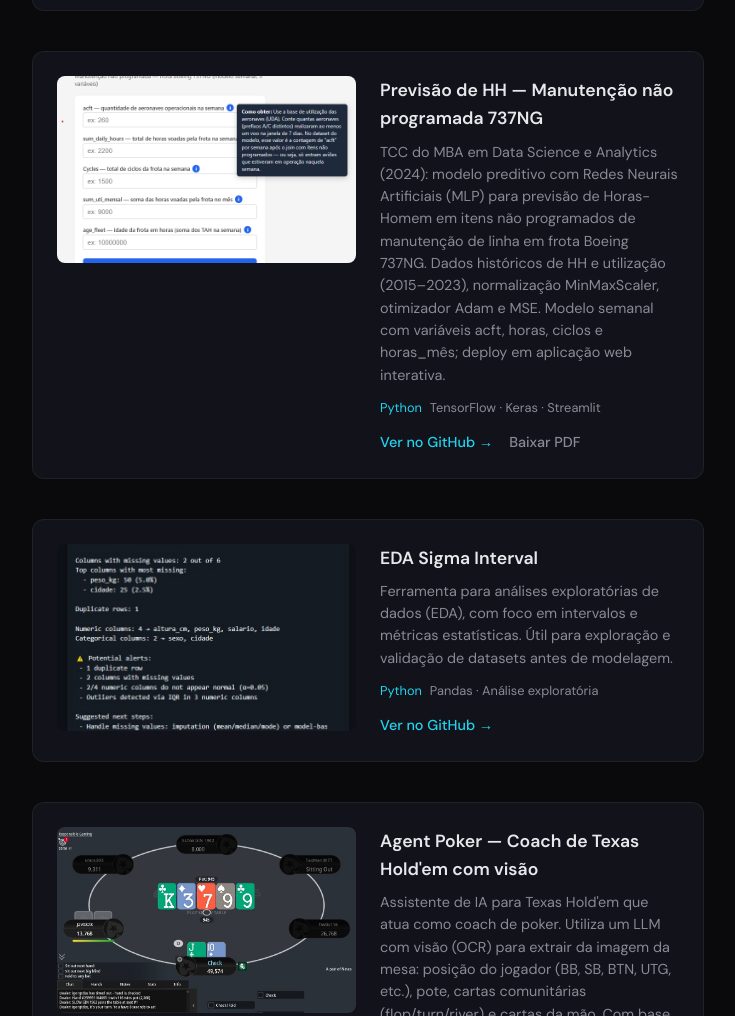
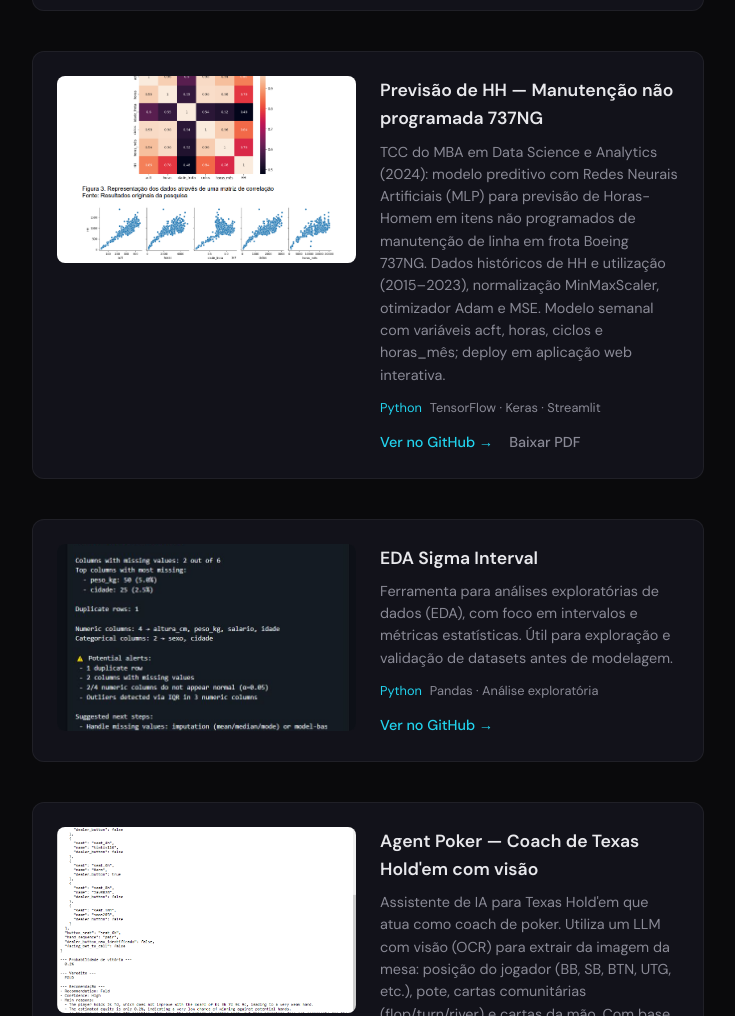
Before and after one commit to igorgtdas/igorgtdas.github.io, a plain HTML site: page index.html in a window 1280 px wide. Shown: the part 2019-3035 px from the top of the page, without its empty margins (272-1007 px from the left). Drawn offline with Linux system fonts and the light colour scheme.

Commit message:
v1.0.1: slideshow para projetos HH 737NG e Agent Poker
Made-with: Cursor

```diff
--- a/data.js
+++ b/data.js
@@ -72,7 +72,7 @@ var PORTFOLIO_DATA = {
     },
     {
       id: 'predict-man-hour-maint-uns',
-      image: 'PROJETO 1 - Captura de tela do modelo deployed.png',
+      image: ['PROJETO 1 - Captura de tela do modelo deployed.png', 'projeto1-figuras-3-4-matriz-dispersao.png'],
       alt: { pt: 'Previsão de HH — Manutenção Boeing 737NG', en: 'HH Forecast — Boeing 737NG Maintenance' },
       title: {
         pt: 'Previsão de HH — Manutenção não programada 737NG',
@@ -105,7 +105,7 @@ var PORTFOLIO_DATA = {
     },
     {
       id: 'ai-poker-player-llm',
-      image: 'projeto_4_agen_poker.JPG',
+      image: ['projeto_4_agen_poker.JPG', 'projeto4-resultado-recomendacao.png'],
       alt: { pt: 'Agent Poker — Assistente Texas Hold\'em com LLM', en: 'AI Poker Player — Texas Hold\'em assistant with LLM' },
       title: {
         pt: 'Agent Poker — Coach de Texas Hold\'em com visão',
--- a/script.js
+++ b/script.js
@@ -58,10 +58,17 @@
       if (p.pdf) {
         linksHtml += ' <a href="' + p.pdf + '" download class="projeto-link projeto-link-pdf">' + downloadPdf + '</a>';
       }
+      var images = Array.isArray(p.image) ? p.image : [p.image || ''];
+      var isSlideshow = images.length > 1;
+      var imageClass = isSlideshow ? 'projeto-image projeto-slideshow' : 'projeto-image';
+      var imgsHtml = images.map(function (src, i) {
+        var vis = isSlideshow && i === 0 ? ' slide-visible' : '';
+        return '<img src="' + src + '" alt="' + alt.replace(/"/g, '&quot;') + '"' + (vis ? ' class="slide-visible"' : '') + '>';
+      }).join('');
       return (
         '<article class="projeto-card" data-repo="' + (p.id || '') + '">' +
-          '<div class="projeto-image">' +
-            '<img src="' + (p.image || '') + '" alt="' + alt.replace(/"/g, '&quot;') + '">' +
+          '<div class="' + imageClass + '" data-slide="0" data-total="' + images.length + '">' +
+            imgsHtml +
           '</div>' +
           '<div class="projeto-body">' +
             '<h3>' + title.replace(/</g, '&lt;') + '</h3>' +
@@ -75,6 +82,23 @@
         '</article>'
       );
     }).join('');
+    startSlideshows();
+  }
+
+  function startSlideshows() {
+    var slideshows = document.querySelectorAll('.projeto-slideshow');
+    slideshows.forEach(function (container) {
+      var imgs = container.querySelectorAll('img');
+      var total = imgs.length;
+      if (total < 2) return;
+      setInterval(function () {
+        var current = parseInt(container.getAttribute('data-slide'), 10) || 0;
+        var next = (current + 1) % total;
+        imgs[current].classList.remove('slide-visible');
+        imgs[next].classList.add('slide-visible');
+        container.setAttribute('data-slide', String(next));
+      }, 4000);
+    });
   }
 
   function setLang(lang) {
--- a/styles.css
+++ b/styles.css
@@ -123,6 +123,14 @@ img { max-width: 100%; height: auto; display: block; }
   border-radius: 8px; overflow: hidden; background: var(--surface); aspect-ratio: 16/10;
 }
 .projeto-image img { width: 100%; height: 100%; object-fit: cover; }
+/* Carrossel automático (múltiplas imagens) */
+.projeto-slideshow { position: relative; }
+.projeto-slideshow img {
+  position: absolute; top: 0; left: 0;
+  width: 100%; height: 100%; object-fit: cover;
+  opacity: 0; transition: opacity 0.6s ease;
+}
+.projeto-slideshow img.slide-visible { opacity: 1; position: relative; z-index: 1; }
 .projeto-body { min-width: 0; }
 .projeto-body h3 { font-size: 1.1rem; font-weight: 600; margin: 0 0 0.5rem; color: var(--text); }
 .projeto-body p { font-size: 0.9rem; color: var(--text-muted); margin: 0 0 0.75rem; line-height: 1.55; }
```
Also changed, not shown: projeto1-figuras-3-4-matriz-dispersao.png (added), projeto4-resultado-recomendacao.png (added).
